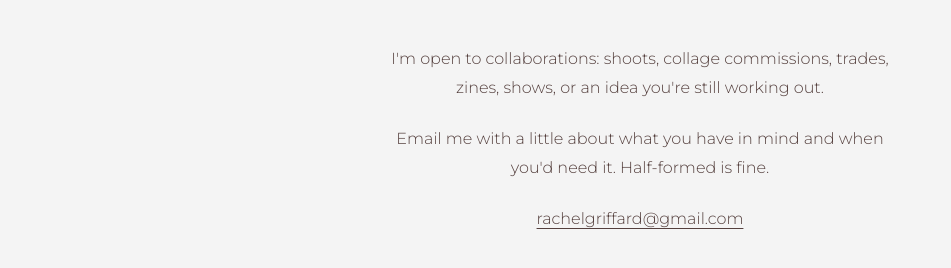
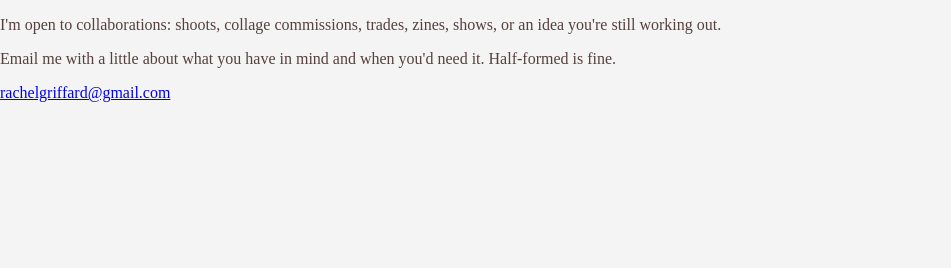
Before and after one commit to rachelgriffard/portfolio, a plain HTML site: page collaborate.html in a window 1280 px wide. Shown: the part 210-478 px from the top of the page, without its empty margins (0-951 px from the left). Drawn offline with Linux system fonts and the light colour scheme; a web font is replaced by a local one.

Commit message:
Add collab

```diff
--- a/collaborate.html
+++ b/collaborate.html
@@ -9,27 +9,6 @@
 <link href="https://fonts.googleapis.com/css2?family=Montserrat:wght@300&family=Mr+De+Haviland&display=swap" rel="stylesheet">
 <link href="https://fonts.googleapis.com/css2?family=Qwitcher+Grypen:wght@700&display=swap" rel="stylesheet">
 <link rel="stylesheet" href="styles.css">
-<style>
-
-  .collab {
-    max-width: 34rem;
-    margin: 3rem auto 5rem;
-    padding: 0 1.25rem;
-    font-family: 'Montserrat', sans-serif;
-    font-weight: 300;
-    font-size: 1rem;
-    line-height: 1.8;
-    text-align: center;
-    color: inherit;
-  }
-  .collab p { margin: 0 0 1.4rem; }
-  .collab a {
-    color: inherit;
-    text-decoration: underline;
-    text-underline-offset: 0.25em;
-  }
-  .collab a:hover { opacity: 0.6; }
-</style>
 </head>
 <body>
 
```
